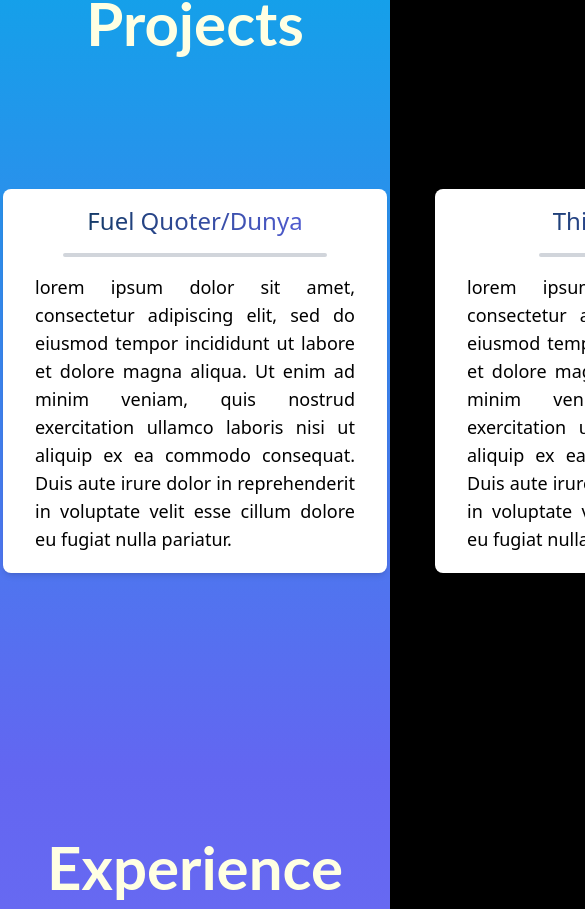
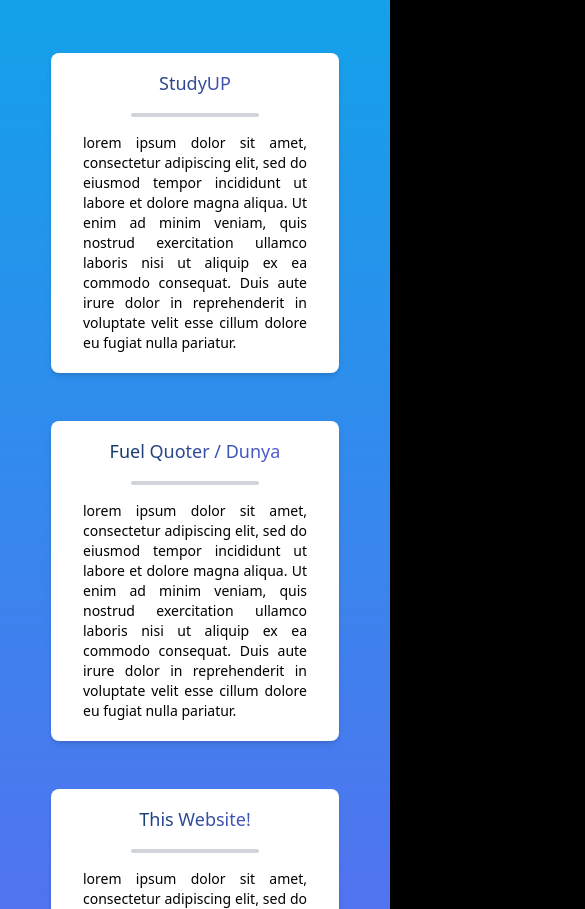
Before and after one commit to WahabJI/my-project, a Next.js app: page / in a window 390 px wide. Shown: the part 915-1824 px from the top of the page, 585 px wide, since content can reach past the window. Built offline with nearby package versions, Linux system fonts and the light colour scheme.

Commit message:
working project section is now responsive for phones but not ipads

```diff
--- a/components/Hamburger.tsx
+++ b/components/Hamburger.tsx
@@ -11,7 +11,7 @@
     }
     return(
         <>
-        <div className="fixed top-0 right-2 cursor-pointer">
+        <div className="absolute top-0 right-2 cursor-pointer">
             <button onClick={Open} type="button" className="bg-transparent p-2 rounded-md text-gray-800 hover:text-gray-900">
                     <svg
                 className="inline-block w-14 h-14 text-gray-500 transition-colors duration-200"
--- a/components/sections/ProjectSection.tsx
+++ b/components/sections/ProjectSection.tsx
@@ -7,55 +7,50 @@
 
 export const ProjectSection = (props: ExperienceSectionProps) => {
     return (
-        <section id="projects" className="bg-gradient-to-b from-sky-500 to-indigo-500 h-screen flex flex-col items-center">
-            <h1 className="text-center mt-16 text-6xl font-title font-bold text-beige">Projects</h1>
-            <div className="my-auto">
-              <div className="flex space-x-12 mx-auto mb-16" ref={props.myElementRef}>
-                <div className={`bg-white rounded-lg shadow-md p-4 w-96 h-96 transform transition-all duration-500 ${props.isVisible ? 'translate-y-0 opacity-100' : 'translate-y-10 opacity-0'} ${props.isVisible? 'delay-300' : ''}`}>
+        <section id="projects" className="bg-gradient-to-b from-sky-500 to-indigo-500 min-h-screen md:h-screen">
+          <div className="h-1/6 items-center flex justify-center">
+            <h1 className="text-6xl font-title font-bold text-beige">Projects</h1>
+          </div>
+            <div className="my-auto items-center flex h-5/6">
+
+              <div className="flex flex-wrap my-16 md:space-x-12 space-y-12 md:space-y-0 mx-auto justify-center" ref={props.myElementRef}>
+                <div className={`bg-white rounded-lg shadow-md p-4 w-72 h-72 md:w-96 w-72 h-80 md:h-96 transform transition-all duration-500 ${props.isVisible ? 'translate-y-0 opacity-100' : 'translate-y-10 opacity-0'} delay-300`}>
                   {/* Card content goes here */}
-                  <h1 className="text-center text-2xl bg-gradient-to-r from-cblue to-indigo-500 bg-clip-text text-transparent">StudyUP</h1>
+                  <h1 className="text-center text-lg md:text-2xl bg-gradient-to-r from-cblue to-indigo-500 bg-clip-text text-transparent">StudyUP</h1>
 
                   <div className="flex justify-center items-center mt-4">
                     <hr className="border-gray-300 border-2 rounded-lg w-2/4" />
                   </div>
 
-                  <p className="px-4 mt-4 text-justify text-lg">
+                  <p className="px-4 mt-4 text-justify text-sm md:text-lg">
                     lorem ipsum dolor sit amet, consectetur adipiscing elit, sed do eiusmod tempor incididunt ut labore et dolore magna aliqua. Ut enim ad minim veniam, quis nostrud exercitation ullamco laboris nisi ut aliquip ex ea commodo consequat. Duis aute irure dolor in reprehenderit in voluptate velit esse cillum dolore eu fugiat nulla pariatur.
                   </p>
                 </div>
 
 
-                <div className={`bg-white rounded-lg shadow-md p-4 w-96 min-h-96 transform transition-all duration-500 ${props.isVisible ? 'translate-y-0 opacity-100' : 'translate-y-10 opacity-0'} ${props.isVisible? 'delay-500' : ''}`}>
+                <div className={`bg-white rounded-lg shadow-md p-4 w-72 h-72 md:w-96 w-72 h-80 md:h-96 transform transition-all duration-500 ${props.isVisible ? 'translate-y-0 opacity-100' : 'translate-y-10 opacity-0'} delay-500`}>
                   {/* Card content goes here */}
-                  <h1 className="text-center text-2xl bg-gradient-to-r from-cblue to-indigo-500 bg-clip-text text-transparent">Fuel Quoter/Dunya</h1>
-
-
-                  <div className="flex justify-center items-center mt-4">
-                    <hr className="border-gray-300 border-2 rounded-lg w-3/4" />
-                  </div>
-
-                  <p className="px-4 mt-4 text-justify text-lg">
-                    lorem ipsum dolor sit amet, consectetur adipiscing elit, sed do eiusmod tempor incididunt ut labore et dolore magna aliqua. Ut enim ad minim veniam, quis nostrud exercitation ullamco laboris nisi ut aliquip ex ea commodo consequat. Duis aute irure dolor in reprehenderit in voluptate velit esse cillum dolore eu fugiat nulla pariatur.
-                  </p>
-                  {/* TEST LOGOS */}
-                  {/* <div className="justify-end flex pt-6">
-                    <Image className="mr-4" alt="test" src="/mongodb-ar21.svg" width={100} height={30}/>
-                    <Image className="mr-4" alt="test" src="/Nextjs-logo.svg" width={100} height={30}/>
-                    <Image alt="test" src="/Tailwind_CSS_Logo.svg" width={30} height={30}/>
-                  </div> */}
-                </div>
-
-
-                <div className={`bg-white rounded-lg shadow-md p-4 w-96 min-h-96 transform transition-all duration-500 ${props.isVisible ? 'translate-y-0 opacity-100' : 'translate-y-10 opacity-0'} ${props.isVisible? 'delay-700' : ''}`}>
-                  {/* Card content goes here */}
-                  <h1 className="text-center text-2xl bg-gradient-to-r from-cblue to-indigo-500 bg-clip-text text-transparent">This Website!</h1>
-
+                  <h1 className="text-center text-lg md:text-2xl bg-gradient-to-r from-cblue to-indigo-500 bg-clip-text text-transparent">Fuel Quoter / Dunya</h1>
 
                   <div className="flex justify-center items-center mt-4">
                     <hr className="border-gray-300 border-2 rounded-lg w-2/4" />
                   </div>
 
-                  <p className="px-4 mt-4 text-justify text-lg">
+                  <p className="px-4 mt-4 text-justify text-sm md:text-lg">
+                    lorem ipsum dolor sit amet, consectetur adipiscing elit, sed do eiusmod tempor incididunt ut labore et dolore magna aliqua. Ut enim ad minim veniam, quis nostrud exercitation ullamco laboris nisi ut aliquip ex ea commodo consequat. Duis aute irure dolor in reprehenderit in voluptate velit esse cillum dolore eu fugiat nulla pariatur.
+                  </p>
+                </div>
+
+
+                <div className={`bg-white rounded-lg shadow-md p-4 w-72 h-72 md:w-96 w-72 h-80 md:h-96 transform transition-all duration-500 ${props.isVisible ? 'translate-y-0 opacity-100' : 'translate-y-10 opacity-0'} delay-700`}>
+                  {/* Card content goes here */}
+                  <h1 className="text-center text-lg md:text-2xl bg-gradient-to-r from-cblue to-indigo-500 bg-clip-text text-transparent">This Website!</h1>
+
+                  <div className="flex justify-center items-center mt-4">
+                    <hr className="border-gray-300 border-2 rounded-lg w-2/4" />
+                  </div>
+
+                  <p className="px-4 mt-4 text-justify text-sm md:text-lg">
                     lorem ipsum dolor sit amet, consectetur adipiscing elit, sed do eiusmod tempor incididunt ut labore et dolore magna aliqua. Ut enim ad minim veniam, quis nostrud exercitation ullamco laboris nisi ut aliquip ex ea commodo consequat. Duis aute irure dolor in reprehenderit in voluptate velit esse cillum dolore eu fugiat nulla pariatur.
                   </p>
                 </div>
--- a/pages/index.tsx
+++ b/pages/index.tsx
@@ -73,7 +73,7 @@
         <ProjectSection isVisible={isVisible} myElementRef={myElementRef} />
 
         {/* EXPERIENCE SECTION */}
-        <ExperienceSection isVisible2={isVisible2} isVisible3={isVisible3} myElementRef2={myElementRef2} myElementRef3={myElementRef3} />
+        {/* <ExperienceSection isVisible2={isVisible2} isVisible3={isVisible3} myElementRef2={myElementRef2} myElementRef3={myElementRef3} /> */}
 
       </main>
     </>
```
